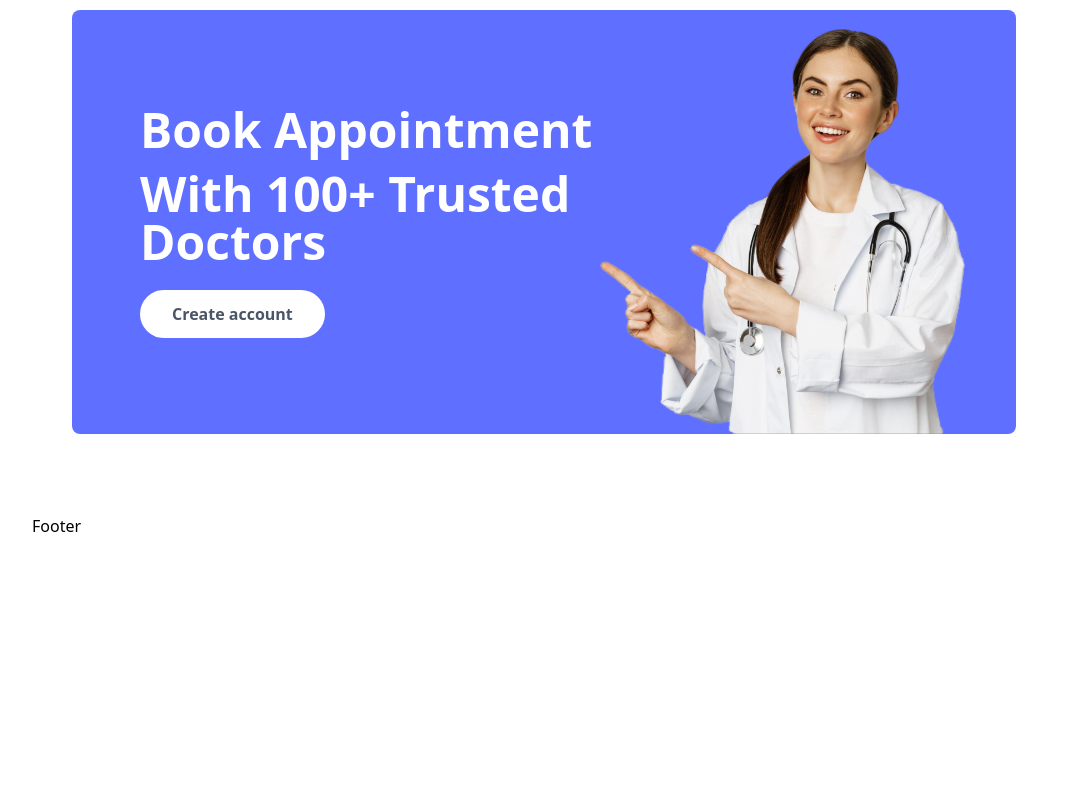
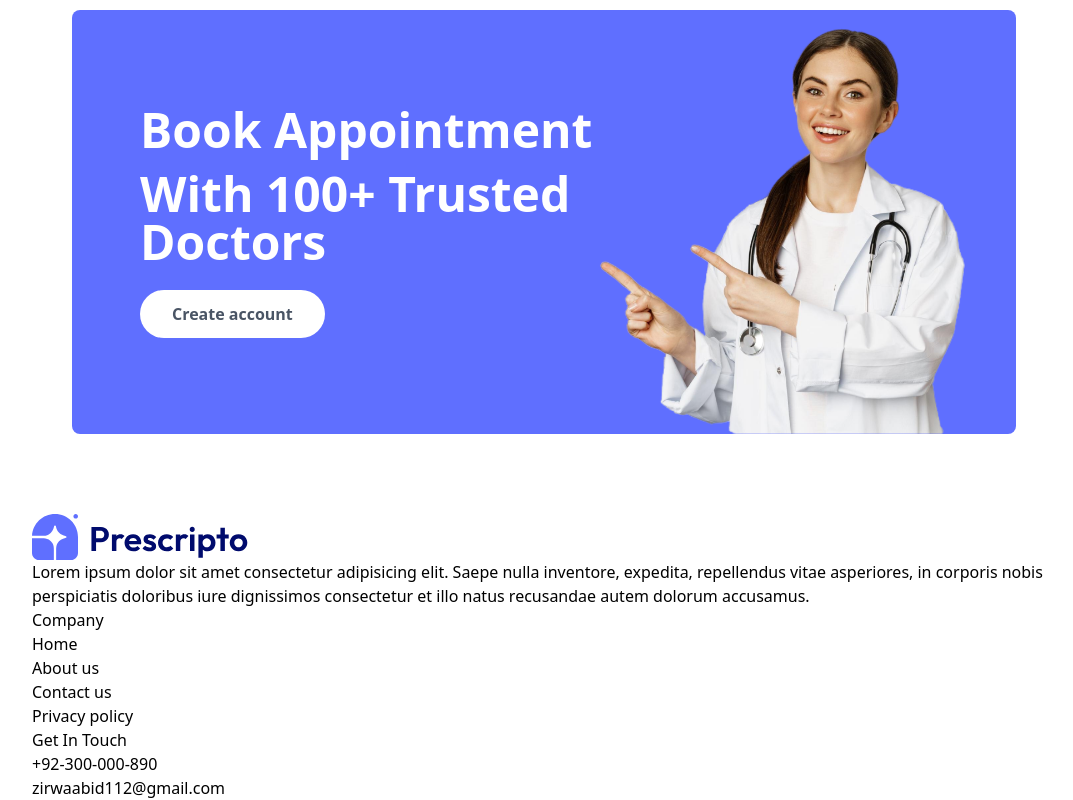
Before and after one commit to Zirwaabid/Prescripto, a React (Vite) app in the folder Frontend/: page / in a window 1280 px wide. Shown: the part 2063-2863 px from the top of the page, without its empty margins (96-1169 px from the left). Before the commit the page ends 2601 px from the top, so only its background shows below. Built offline with nearby package versions, Linux system fonts and the light colour scheme.

Commit message:
frontend

```diff
--- a/Frontend/src/App.jsx
+++ b/Frontend/src/App.jsx
@@ -9,6 +9,7 @@ import MyAppointments from './pages/MyAppointments'
 import MyProfile from './pages/MyProfile'
 import Appointment from './pages/Appointment'
 import NavBar from './components/NavBar'
+import Footer from './components/Footer'
 
 const App = () => {
   return (
@@ -25,6 +26,7 @@ const App = () => {
         <Route path='/my-profile' element={<MyProfile />} />
         <Route path='/appointement/:docId' element={<Appointment />} /> {/* doctors profile */}
       </Routes>
+     <Footer/>
     </div>
   )
 };
--- a/Frontend/src/components/Footer.jsx
+++ b/Frontend/src/components/Footer.jsx
@@ -1,9 +1,39 @@
 import React from 'react'
+import { assets } from '../assets/assets_frontend/assets'
+function Footer() {
+    return (
+        <div>
+            <div>
 
-function Footer() {
-  return (
-    <div>Footer</div>
-  )
+                {/* -----left section----  */}
+                <div>
+                    <img src={assets.logo} alt="" />
+                    <p>Lorem ipsum dolor sit amet consectetur adipisicing elit. Saepe nulla inventore, expedita, repellendus vitae asperiores, in corporis nobis perspiciatis doloribus iure dignissimos consectetur et illo natus recusandae autem dolorum accusamus.</p>
+                </div>
+
+                {/* -----center section----  */}
+                <div>
+                    <p>Company</p>
+                    <ul>
+                        <li>Home</li>
+                        <li>About us</li>
+                        <li>Contact us</li>
+                        <li>Privacy policy</li>
+                    </ul>
+                </div>
+
+                {/* -----right section----  */}
+                <div>
+                    <p>Get In Touch</p>
+                    <ul>
+                        <li>+92-300-000-890</li>
+                        <li>zirwaabid112@gmail.com</li>
+                    </ul>
+                </div>
+
+            </div>
+        </div>
+    )
 }
 
 export default Footer
--- a/Frontend/src/pages/Home.jsx
+++ b/Frontend/src/pages/Home.jsx
@@ -12,7 +12,7 @@ const Home = () => {
       <SpecialityMenu />
       <TopDoctors />
       <Banner/>
-      <Footer/>
+
     </div>
   )
 }
```
